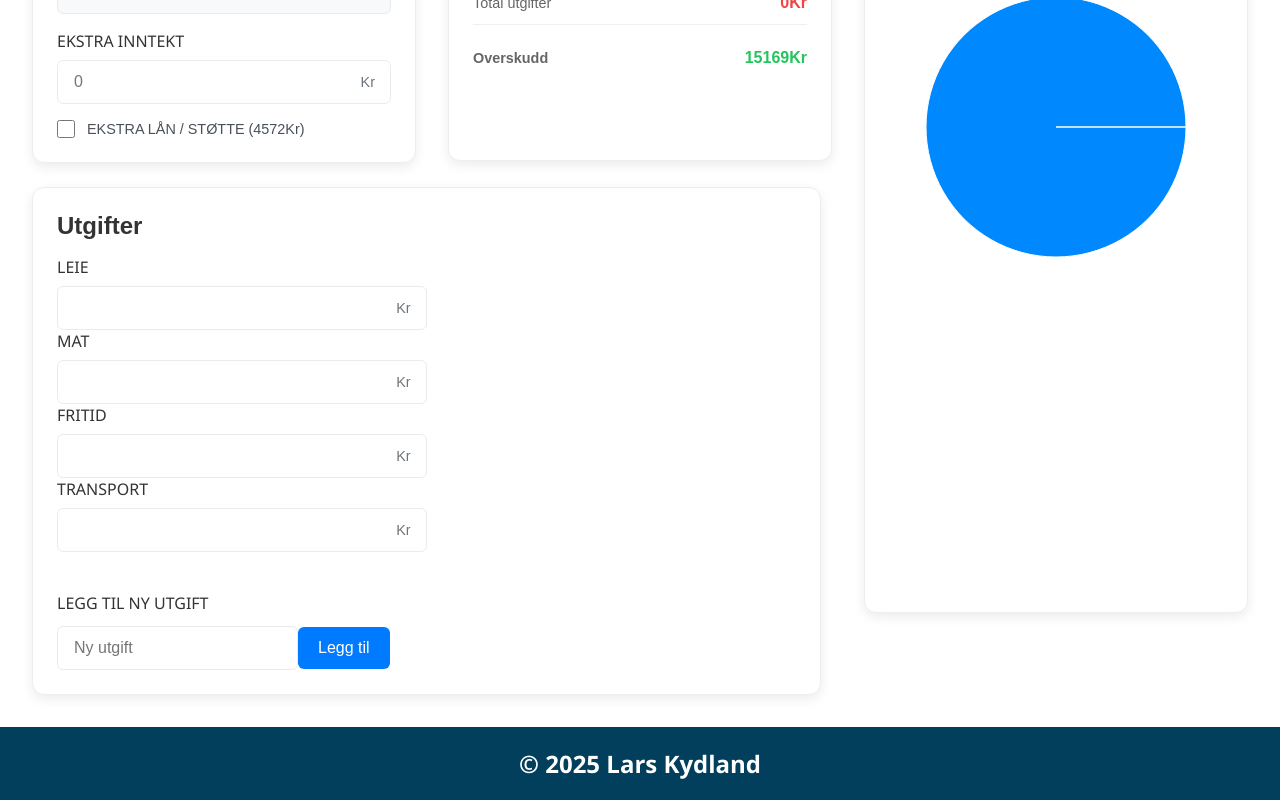
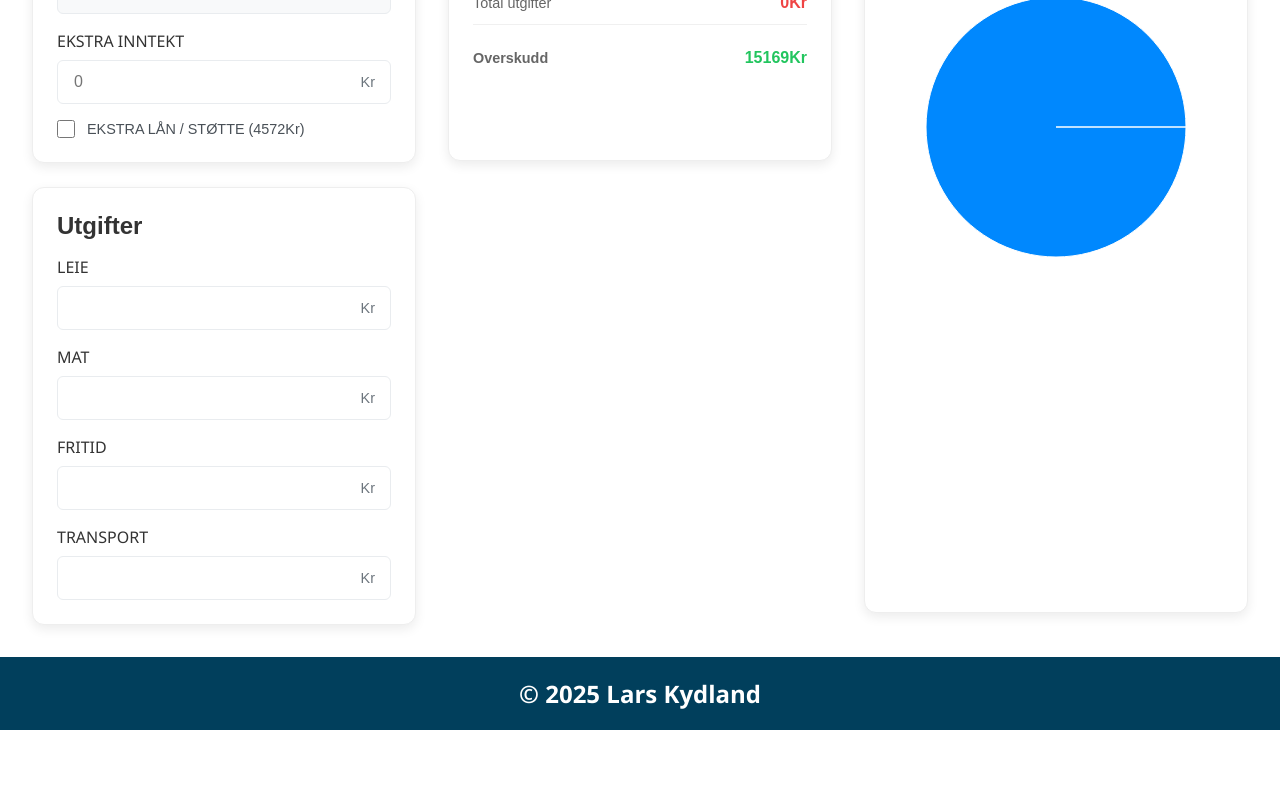
Before and after one commit to Larskyd/Budsjett-app, a React (Vite) app: page / in a window 1280 px wide. Shown: the part 306-1106 px from the top of the page. After the commit the page ends 1036 px from the top, so only its background shows below. Built offline with nearby package versions, Linux system fonts and the light colour scheme.

Commit message:
Fjernet legg til utgifter etter mye feil

```diff
--- a/src/components/Budsjett/BudsjettDashboard/BudsjettDashboard.jsx
+++ b/src/components/Budsjett/BudsjettDashboard/BudsjettDashboard.jsx
@@ -19,7 +19,6 @@ const BudsjettDashboard = () => {
     setJobb,
     setHarEkstraLoan,
     handleExpenseChange,
-    addExpense
   } = useBudsjett();
 
   return (
@@ -38,7 +37,6 @@ const BudsjettDashboard = () => {
             <UtgiftSeksjon
               utgifter={utgifter}
               handleExpenseChange={handleExpenseChange}
-              addExpense={addExpense}
             />
           </div>
 
--- a/src/components/Budsjett/UtgiftSeksjon/UtgiftSeksjon.css
+++ b/src/components/Budsjett/UtgiftSeksjon/UtgiftSeksjon.css
@@ -5,104 +5,19 @@
   box-shadow: 0 4px 12px rgba(0,0,0,0.08);
   border: 1px solid #eee;
   box-sizing: border-box;
-  width: 205.5%;
+  width: 100%;
 }
 
-.expense-section .section-title {
+.section-title {
   margin: 0 0 1rem 0;
   color: #333;
   font-size: 1.5rem;
   font-weight: 600;
 }
 
-.expense-section .input-grid {
+.fixed-expenses {
   display: flex;
   flex-direction: column;
   gap: 1rem;
+  flex: 1;
 }
-
-.expense-section .input-group {
-  display: flex;
-  flex-direction: column;
-  gap: 0.5rem;
-}
-
-.expense-section .input-label {
-  text-align: left;
-  color: #333;
-  font-family:'Segoe UI','Helvetica Neue', Arial, sans-serif;
-  font-size: 1rem;
-  font-weight: 500;
-}
-
-.expense-section .input-wrapper {
-  position: relative;
-  display: flex;
-  align-items: center;
-  width: 50%;
-}
-
-.expense-section .styled-input {
-  width: 100%;
-  padding: 0.75rem 3rem 0.75rem 1rem;
-  border: 1px solid #e9ecef;
-  border-radius: 6px;
-  font-size: 1rem;
-  transition: border-color 0.2s ease;
-}
-
-.expense-section .styled-input:focus {
-  outline: none;
-  border-color: #007bff;
-  box-shadow: 0 0 0 2px rgba(0, 123, 255, 0.25);
-}
-
-.expense-section .input-suffix {
-  position: absolute;
-  right: 1rem;
-  color: #6c757d;
-  font-size: 0.9rem;
-  pointer-events: none;
-}
-
-.expense-section .add-expense {
-  display: flex;
-  gap: 0.75rem;
-  margin-top: 1.5rem;
-  width: 50%;
-}
-
-.expense-section .add-expense input {
-  flex: 1;
-  padding: 0.75rem 1rem;
-  border: 1px solid #e9ecef;
-  border-radius: 6px;
-  font-size: 1rem;
-  transition: border-color 0.2s ease;
-}
-
-.expense-section .add-expense input:focus {
-  outline: none;
-  border-color: #007bff;
-  box-shadow: 0 0 0 2px rgba(0, 123, 255, 0.25);
-}
-
-.expense-section .add-expense .add-button {
-  padding: 0.75rem 1.25rem;
-  border: none;
-  border-radius: 6px;
-  background: #007bff;
-  color: #fff;
-  font-size: 1rem;
-  font-weight: 500;
-  cursor: pointer;
-  transition: background 0.2s ease;
-}
-
-.expense-section .add-expense .add-button:hover {
-  background: #0056b3;
-}
-
-.expense-section .add-expense .add-button:active {
-  background: #004494;
-}
--- a/src/components/Budsjett/UtgiftSeksjon/UtgiftSeksjon.jsx
+++ b/src/components/Budsjett/UtgiftSeksjon/UtgiftSeksjon.jsx
@@ -4,15 +4,9 @@ import './UtgiftSeksjon.css';
 const UtgiftSeksjon = ({ utgifter, handleExpenseChange, addExpense }) => {
   const [nyUtgift, setNyUtgift] = useState('');
 
-  const handleAddClick = () => {
-    addExpense(nyUtgift);
-    setNyUtgift('');
-  };
-
 return (
   <div className="expense-section">
     <h3 className="section-title">Utgifter</h3>
-
     <div className="input-grid">
       <div className="fixed-expenses">
         {utgifter.slice(0, 4).map((exp, i) => (
@@ -31,41 +25,6 @@ return (
           </div>
         ))}
       </div>
-
-      <div className="right-side">
-        <div className="input-group add-expense">
-          <label className="input-label">LEGG TIL NY UTGIFT</label>
-          <div className="add-expense-wrapper">
-            <input
-              type="text"
-              placeholder="Ny utgift"
-              value={nyUtgift}
-              onChange={(e) => setNyUtgift(e.target.value)}
-            />
-            <button onClick={handleAddClick} className="add-button">
-              Legg til
-            </button>
-          </div>
-        </div>
-
-        <div className="dynamic-expenses">
-          {utgifter.slice(4).map((exp, i) => (
-            <div key={exp.name} className="input-group">
-              <label className="input-label">{exp.name.toUpperCase()}</label>
-              <div className="input-wrapper">
-                <input
-                  type="number"
-                  placeholder="0"
-                  value={exp.value || ''}
-                  onChange={(e) => handleExpenseChange(i + 4, e.target.value)}
-                  className="styled-input"
-                />
-                <span className="input-suffix">Kr</span>
-              </div>
-            </div>
-          ))}
-        </div>
-      </div>
     </div>
   </div>
 );
```
